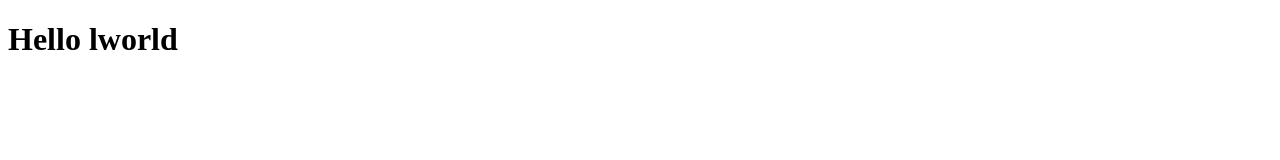
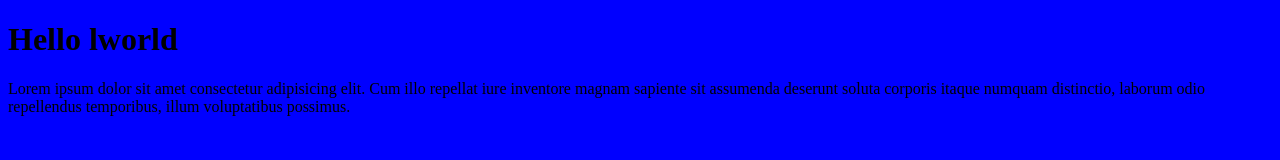
Before and after one commit to Tervware/portfolio, a plain HTML site: page index.html in a window 1280 px wide. Drawn offline with Linux system fonts and the light colour scheme.

Commit message:
Added paragraph and bg color

```diff
--- a/index.html
+++ b/index.html
@@ -6,7 +6,12 @@
     <meta http-equiv="X-UA-Compatible" content="ie=edge">
     <title>Document</title>
 </head>
-<body>
+<body bgcolor="blue">
     <h1>Hello lworld</h1>
+
+
+    <p>
+        Lorem ipsum dolor sit amet consectetur adipisicing elit. Cum illo repellat iure inventore magnam sapiente sit assumenda deserunt soluta corporis itaque numquam distinctio, laborum odio repellendus temporibus, illum voluptatibus possimus.
+    </p>
 </body>
 </html>
```
